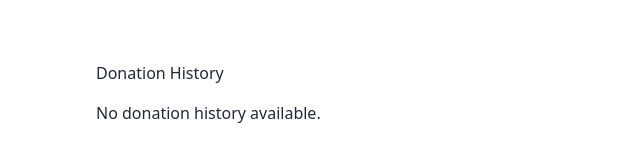
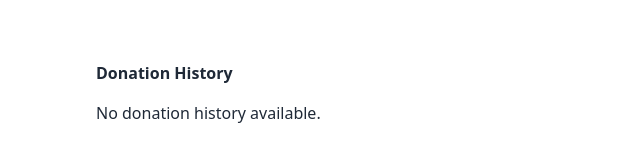
Before and after one commit to mehed1164/B10A5-DOM-Quest-Build-and-Manipulate-main, a plain HTML site: page index.html in a window 1280 px wide. Both pictures are taken after a click on the button "History". Shown: the part 133-294 px from the top of the page, 0-640 px from the left. Drawn offline with nearby package versions, Linux system fonts and the light colour scheme.

Commit message:
change on Donation History

```diff
--- a/index.html
+++ b/index.html
@@ -159,20 +159,13 @@
 
         </div>
 
-        <!-- History section (Initially hidden) -->
+        <!-- History section -->
         <div id="historyContent" class="mt-4" style="display: none;">
-            <h2>Donation History</h2>
+            <h2><strong>Donation History</strong> </h2>
             <div id="historyList" class="mt-4"></div>
         </div>
 
         <!-- Donation Noakhali -->
-
-
-
-        <!-- <div id="historySection" class="p-4 hidden">
-            <h2 class="text-2xl font-bold mb-4">Donation History</h2>
-            <div id="historyList" class="space-y-4"></div>
-        </div> -->
 
         <dialog id="my_modal_5" class="modal modal-bottom sm:modal-middle p-10 lg:p-0">
             <div class="modal-box  text-center">
```
